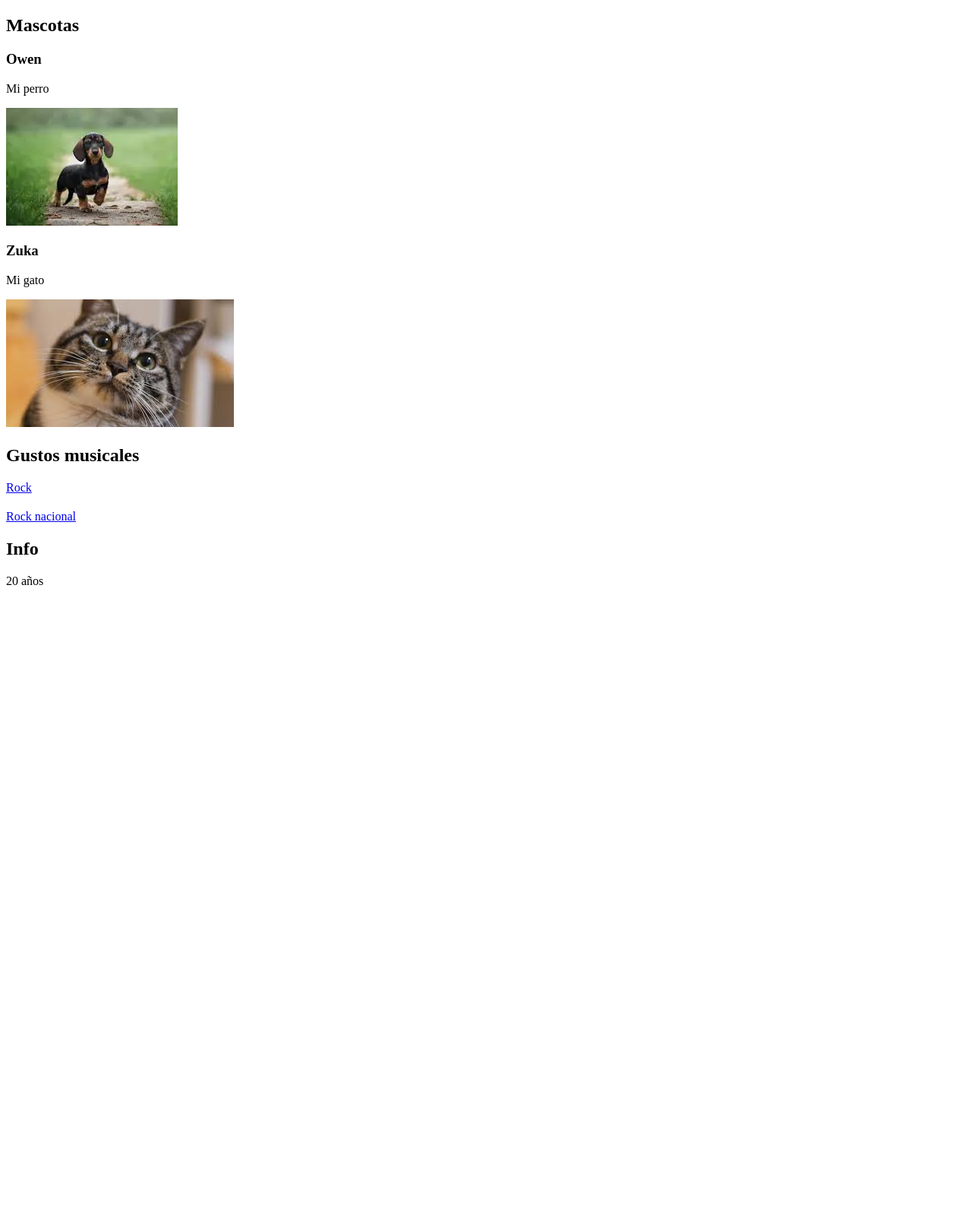
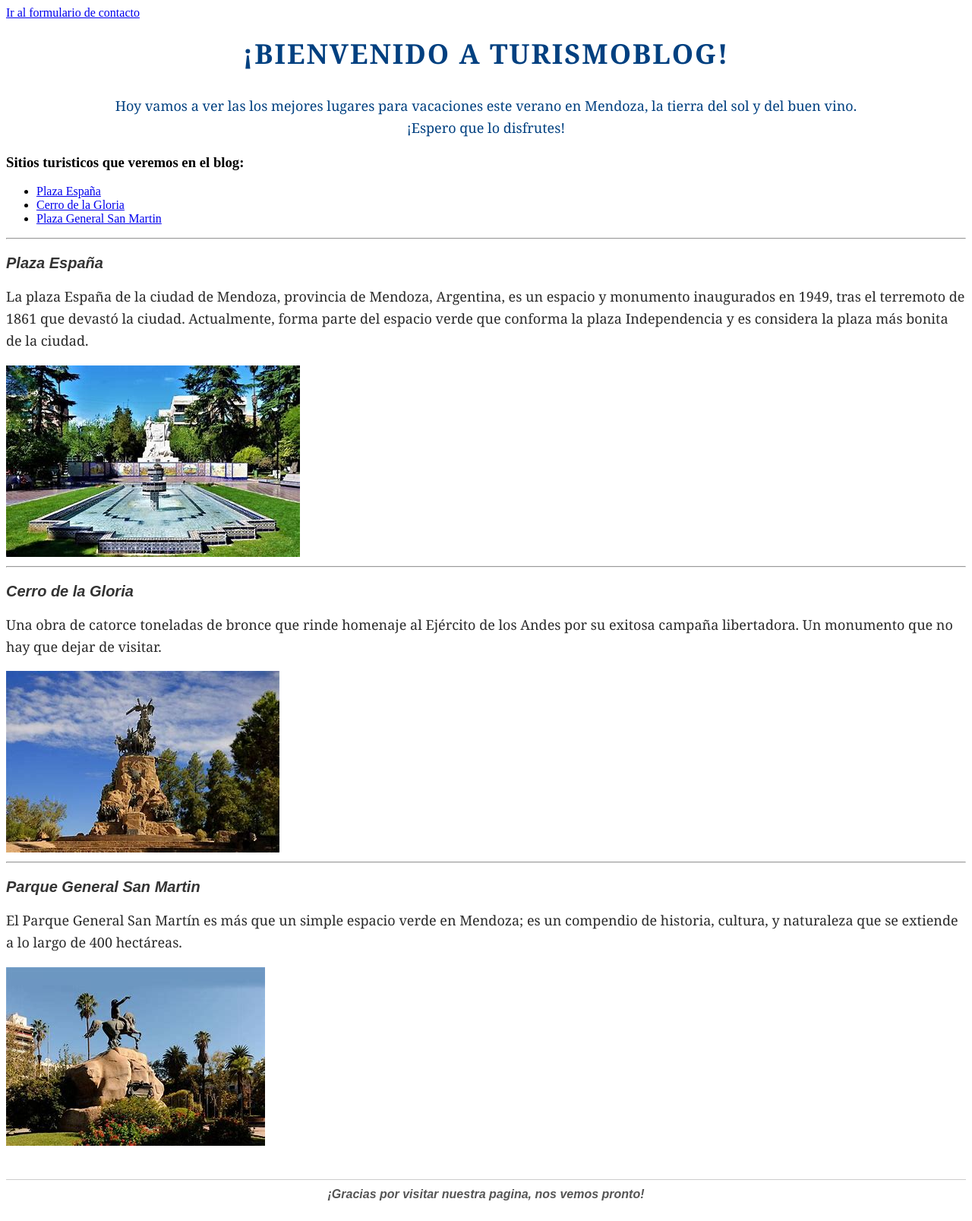
Before and after one commit to pato4544/Trilogia, a plain HTML site: page index.html in a window 1280 px wide. Shown: the whole page at 76% size. Before the commit the page ends 800 px from the top, so only its background shows below. Drawn offline with Linux system fonts and the light colour scheme.

Commit message:
Add files via upload

```diff
--- /dev/null
+++ b/form.html
@@ -0,0 +1,46 @@
+<!DOCTYPE html>
+<html lang="en">
+<head>
+    <link rel="stylesheet" href="styles.css">
+    <link rel="stylesheet" href="selectores.html">
+    <meta charset="UTF-8">
+    <meta name="viewport" content="width=device-width, initial-scale=1.0">
+    <title>Practica</title>
+</head>
+<body>
+    <header>
+        <a href="index.html">TurismoBlog</a>
+    </header>
+    <h1>Formulario de contacto</h1>
+        <main>
+        <label for="nombre">Nombre:</label>
+        <input type="text" id="nombre" name="nombre" placeholder="tunombre">
+        <button type="submit">Enviar</button>
+    <br>
+    <br>
+        <label for="apellido">Apellido:</label>
+        <input type="text" id="apellido" name="apellido" placeholder="tuapellido">
+        <button type="submit">Enviar</button>
+    <br>
+    <br>
+        <label for="genero">Genero:</label>
+        <input type="checkbox" id="masculino" name="Genero" value="masculino">
+        <label for="masculino">Masculino</label>
+        <input type="checkbox" id="femenino" name="Genero" value="femenino">
+        <label for="femenino">Femenino</label>
+
+    <br>
+    <br>
+        <label for="email">Correo Electronico:</label>
+        <input type="email" id="email" name="email" placeholder="tucorreo@dominio.com">
+        <button type="submit">Enviar</button>
+    <br>
+    <br>
+        <label for="mensaje">Mensaje:</label>
+        <br>
+        <br>
+        <textarea name="mensaje" id="mensaje" rows="5" placeholder="Dejanos tu comentario por aca ¡Nos es de mucha ayuda!"></textarea>
+
+    </main>
+</body>
+</html>
--- a/index.html
+++ b/index.html
@@ -1,28 +1,45 @@
 <!DOCTYPE html>
 <html lang="es">
 <head>
+    <link rel="stylesheet" href="styles.css">
+    <link rel="stylesheet" href="form.html">
+    <link rel="stylesheet" href="selectores.html">
     <meta charset="UTF-8">
-    <meta name="viewport" content="width=device-width, initial-scale=1.0">
-    <title>Sobre mi</title>
+    <meta name="viewport" content="width=, initial-scale=1.0">
+    <title>Actividad 3</title>
 </head>
 <body>
-    <section> <!-- Esta seccion va a ser sobre las mascotas-->
-        <h2>Mascotas</h2>
-        <h3>Owen</h3><p>Mi perro</p>
-        <img src="img/perro.jpg" alt="foto del perro">
+        <header>
+            <nav>
+            <a href="form.html">Ir al formulario de contacto</a>
+            </nav>
+        </header>
+        <h1 class="titulo1">¡Bienvenido a TurismoBlog!</h1>
+            <p class="subtitulo">Hoy vamos a ver las los mejores lugares para vacaciones este verano en Mendoza, la tierra del sol y del buen vino. <br>
+                ¡Espero que lo disfrutes!
+            </p>
 
-        <h3>Zuka</h3><p>Mi gato</p>
-        <img src="img/gato.jpg" alt="foto del gato">
-    </section>
 
-    <section> <!-- Esta seccion va a ser sobre los gustos musicales-->
-        <h2>Gustos musicales</h2>
-        <a href="https://www.youtube.com/watch?v=bAZO90z52Rg&ab_channel=GunsN%27Roses-Topic">Rock</a>
-        <h1></h1>
-        <a href="https://www.youtube.com/watch?v=TvMUuNsSZNw&ab_channel=RataBlanca-Topic">Rock nacional</a>
-    </section> <!-- Esta seccion va a ser un dato basicamente-->
-        <h2>Info</h2>
-        <p>20 años</p>
-    <section></section>
+    <h3>Sitios turisticos que veremos en el blog:</h3>
+    <ul>
+        <li><a href="#plazaEspaña">Plaza España</a></li>
+        <li><a href="#cerroGloria">Cerro de la Gloria</a></li>
+        <li><a href="#parqueSanMartin">Plaza General San Martin</a></li>
+
+
+    </ul>
+    <hr>
+    <h2 class="titulo2"><em>Plaza España</em></h2>
+        <p class="parrafo">La plaza España de la ciudad de Mendoza, provincia de Mendoza, Argentina, es un espacio y monumento inaugurados en 1949, tras el terremoto de 1861 que devastó la ciudad. Actualmente, forma parte del espacio verde que conforma la plaza Independencia y es considera la plaza más bonita de la ciudad. </p>
+        <img src="img/plazaes.jpg" alt="">
+    <hr>
+    <h2 class="titulo2"><em>Cerro de la Gloria</em></h2>
+        <p class="parrafo">Una obra de catorce toneladas de bronce que rinde homenaje al Ejército de los Andes por su exitosa campaña libertadora. Un monumento que no hay que dejar de visitar.</p>
+        <img src="/img/cerrogloria.jpg" alt="">
+    <hr>
+    <h2 class="titulo2"><em>Parque General San Martin</em></h2>
+        <p class="parrafo">El Parque General San Martín es más que un simple espacio verde en Mendoza; es un compendio de historia, cultura, y naturaleza que se extiende a lo largo de 400 hectáreas.</p>
+        <img src="/img/plazasm.jpg" alt="">
+    <h3 class="agradecimiento"><em>¡Gracias por visitar nuestra pagina, nos vemos pronto!</em></h3>
 </body>
 </html>
--- /dev/null
+++ b/styles.css
@@ -0,0 +1,46 @@
+.parrafo {
+        color: #2a2a2a;
+        font-size: 18px;
+        font-family: 'Georgia', serif;
+        line-height: 1.6;
+}
+
+.titulo1{
+        color: #004080;
+        font-size: 36px;
+        font-family: 'Georgia', serif;
+        text-align: center;
+        margin-top: 20px;
+        margin-bottom: 30px;
+        text-transform: uppercase;
+        letter-spacing: 2px;
+}
+.titulo2{
+    color: #333333;
+    font-size: 20px;
+    font-family: 'Arial', sans-serif;
+    text-align: left;
+    margin-top: 20px;
+    margin-bottom: 10px;
+    font-weight: bold;
+}
+
+.agradecimiento{
+        color: #555555;
+        font-size: 16px;
+        font-family: 'Arial', sans-serif;
+        text-align: center;
+        margin-top: 40px;
+        font-style: italic;
+        padding: 10px;
+        border-top: 1px solid #cccccc;
+}
+.subtitulo {
+    color: #004080;
+    font-size: 18px;
+    font-family: 'Georgia', serif;
+    text-align: center;
+    margin-top: 10px;
+    margin-bottom: 20px;
+    line-height: 1.6;
+}
```
Also changed, not shown: img/cerrogloria.jpg (added), img/plazaes.jpg (added), img/plazasm.jpg (added), selectores.html (added), 1 other file.
